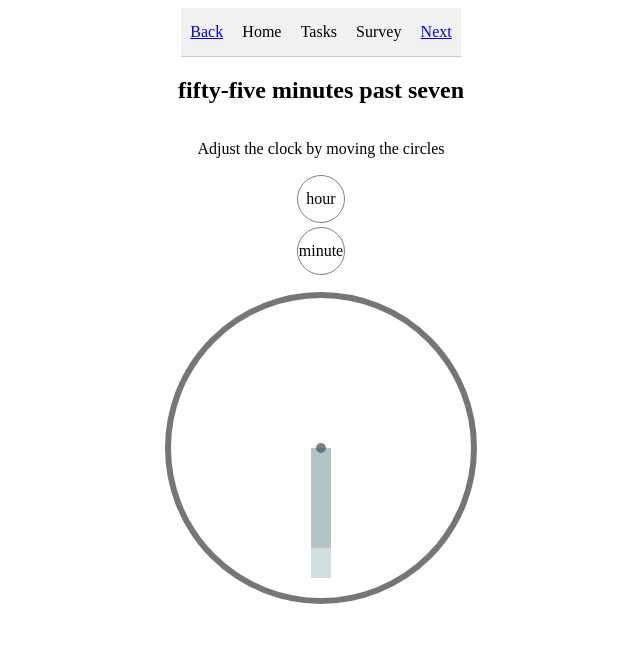
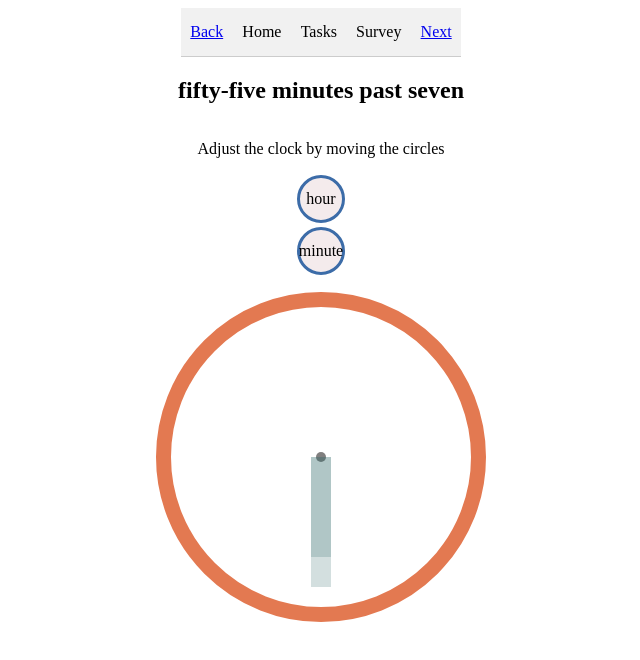
Before and after one commit to ntnon/svelte-cog, a SvelteKit app: page /tasks/clockpoint in a window 1280 px wide. Shown: the top 660 px of the page, without its empty margins (319-959 px from the left). Built offline with nearby package versions, Linux system fonts and the light colour scheme.

Commit message:
Update draggable and clock styles

```diff
--- a/src/components/Draggable.svelte
+++ b/src/components/Draggable.svelte
@@ -80,7 +80,7 @@
 	.draggable {
 		user-select: none;
 		cursor: move;
-		border: solid 1px gray;
+		border: solid 3px #3c6ca8;
 		position: relative;
 		z-index: 1;
 		width: 3rem;
@@ -94,5 +94,6 @@
 		justify-content: center;
 		box-sizing: border-box;
 		margin: 0.1rem;
+		background-color: #f4ebec;
 	}
 </style>
--- a/src/components/tasks/Clock.svelte
+++ b/src/components/tasks/Clock.svelte
@@ -10,7 +10,7 @@
 		margin-top: 1rem;
 		width: 300px;
 		height: 300px;
-		border: 6px solid rgb(120, 117, 117);
+		border: 15px solid #e37951;
 		border-radius: 50%;
 		position: relative;
 		align-self: center;
```
